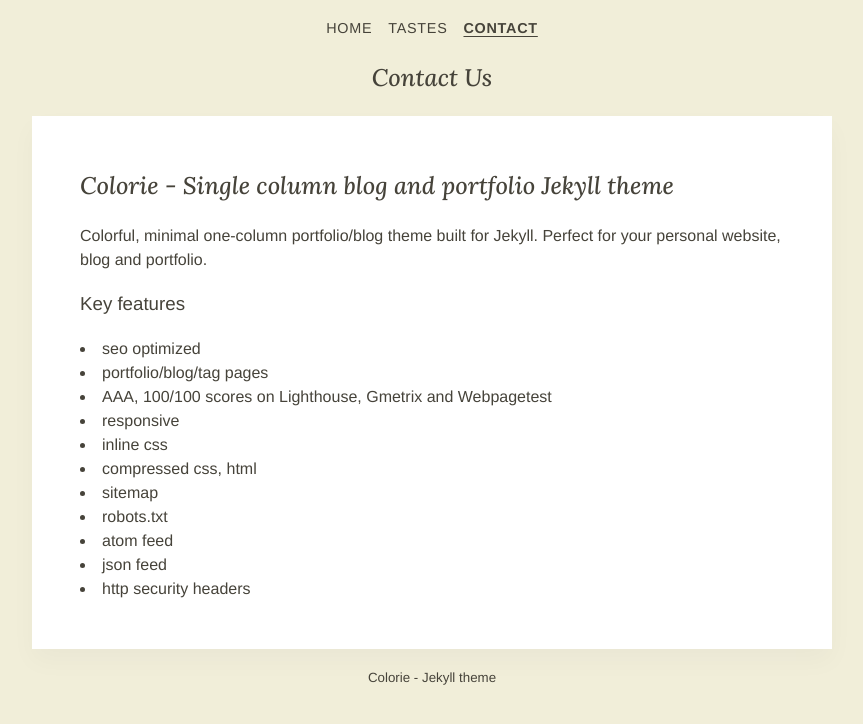
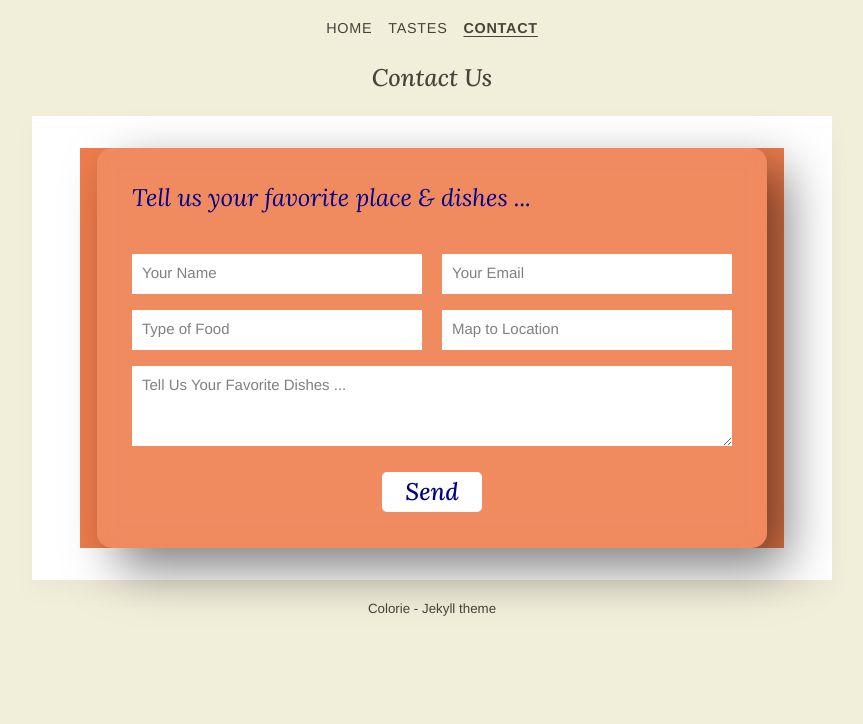
Before and after one commit to yong-lim/eateries, a Jekyll site: the page built from _pages/contact.md, in a window 1280 px wide. Shown: the top 724 px of the page, without its empty margins (208-1071 px from the left). Built offline with Jekyll 4.4.1, drawn with Linux system fonts in a browser that asks for light colours; some web fonts are replaced.

Commit message:
Add contact page and script for it

```diff
--- /dev/null
+++ b/_includes/contact.html
@@ -0,0 +1,131 @@
+<div class="container">
+    <form id="formID" onsubmit="postEatery(event)">
+        <h4>Tell us your favorite place & dishes ...</h4>
+
+        <input type="text"  name="entry.485428648"  id="yourName"  placeholder="Your Name"       required>
+        <input type="email" name="emailAddress"     id="yourEmail" placeholder="Your Email"      required>
+        <input type="text"  name="entry.1364348215" id="typeFood"  placeholder="Type of Food"    required>
+        <input type="text"  name="entry.467555596"  id="gMap"      placeholder="Map to Location" required>
+
+        <textarea name="entry.1696159737" placeholder="Tell Us Your Favorite Dishes ..." required></textarea>
+        <input type="submit" value="Send" id="sendButton">
+
+        <div id="alert-field" hidden>
+          <p>Uh oh! Something went wrong!</p>
+        </div>
+    </form>
+</div>
+
+<style type="text/css">
+.container{
+    min-height: 40vh;
+    background: #08071d;
+    display: flex;
+    justify-content: center;
+    align-items: center;
+    background: #ef7d4d;
+}
+
+.container form{
+    width: 670px;
+    height: 400px;
+    display: flex;
+    justify-content: center;
+    box-shadow: 20px 20px 50px rgba(0,0,0,0.5);
+    border-radius: 15px;
+    background: rgba(255,255,255,0.1);
+    backdrop-filter: blur(10px);
+    flex-wrap: wrap;
+}
+
+.container form h1{
+    font-family: "Lora", serif;
+    font-style: italic;
+    font-weight: 400;
+    color: darkblue;
+    margin-top: 20px;
+    width: 500px;
+    text-align: center;
+}
+
+.container form input{
+    font-family: 'Inter var', 'Helvetica', sans-serif;
+    width: 290px;
+    height: 40px;
+    padding-left: 10px;
+    outline: none;
+    border: none;
+    font-size: 15px;
+    margin-bottom: 10px;
+    border-bottom: 2px solid #fff;
+    color: #000;
+}
+
+.container form input::placeholder{
+    color: grey;
+}
+.container form textarea::placeholder{
+    color: grey;
+}
+
+.container form #yourEmail,
+.container form #gMap{
+    margin-left: 20px;
+}
+
+.container form h4{
+    font-family: "Lora", serif;
+    font-style: italic;
+    font-size: 24px;
+    font-weight: 400;
+    color: darkblue;
+    width: 600px;
+}
+
+.container form textarea{
+    font-family: 'Inter var', 'Helvetica', sans-serif;
+    font-size: 15px;
+    padding: 10px;
+    outline: none;
+    border: none;
+    min-width: 600px;
+    max-width: 600px;
+    min-height: 80px;
+    max-height: 80px;
+}
+
+textarea::-webkit-scrollbar{
+    width: 1em;
+}
+
+textarea::-webkit-scrollbar-thumb{
+    background-color: rgba(194,194,194,0.713);
+}
+
+.container form #sendButton{
+    font-family: "Lora", serif;
+    font-style: italic;
+    border: none;
+    background: #fff;
+    border-radius: 5px;
+    margin-top: 20px;
+    font-weight: 500;
+    font-size: 24px;
+    color: #333;
+    color: darkblue;
+    width: 100px;
+    padding: 0;
+    margin-bottom: 30px;
+    transition: 0.3s;
+}
+
+.container form #sendButton:hover{
+    opacity: 0.7;
+}
+
+.container form #alert-field{
+    padding: 7px;
+    font-size: 14px;
+}
+
+</style>
--- a/_includes/footer.html
+++ b/_includes/footer.html
@@ -1,5 +1,8 @@
 <footer class="footer" role="contentinfo">
-    <small>
-Colorie - Jekyll theme
-    </small>
-   </footer>
+   <small>
+      Colorie - Jekyll theme
+   </small>
+</footer>
+
+<script src="https://cdnjs.cloudflare.com/ajax/libs/jquery/2.2.4/jquery.min.js"></script>
+<script src="{{ site.baseurl }}/assets/js/postEatery.js"></script>
--- a/_pages/contact.md
+++ b/_pages/contact.md
@@ -3,20 +3,4 @@
 title: Contact Us
 ---
 
-## Colorie - Single column blog and portfolio Jekyll theme
-
-Colorful, minimal one-column portfolio/blog theme built for Jekyll. Perfect for your personal website, blog and portfolio.
-
-### Key features
-
-- seo optimized
-- portfolio/blog/tag pages
-- AAA, 100/100 scores on Lighthouse, Gmetrix and Webpagetest
-- responsive
-- inline css
-- compressed css, html
-- sitemap
-- robots.txt
-- atom feed
-- json feed
-- http security headers
+{% include contact.html %}
--- /dev/null
+++ b/assets/js/postEatery.js
@@ -0,0 +1,52 @@
+function formFocus() {
+  $('#alert-field')
+    .hide()
+    .addClass('is-hidden');
+ }
+
+function formReset() {
+  $('#alert-field')
+    .show()
+    .html("<span><p>Thank you for dropping us a line . . .</p></span><br>");
+  document.getElementById("formID").reset();
+  setTimeout(() => {
+    $('#sendButton').show();
+    $('#alert-field').hide();
+    console.log('This alert appeared after 3 second!');
+  }, 2000);
+}
+
+//selector from your HTML form
+function postEatery(e) {
+  //prevent the form from submiting so we can post to the google form
+  e.preventDefault();
+  console.log("in postEatery");
+  $('#sendButton').hide();
+  $('#alert-field')
+    .show()
+    .html("<span><p>Please wait while we're sending your messgae . . .</p>  <progress></progress></span>");
+
+  //AJAX request
+  $.ajax({
+    //The public Google Form url, but replace /view with /formResponse
+    url: 'https://docs.google.com/forms/d/e/1FAIpQLSf6Paftyz8sBWHuG9TfaWcspP8LN0Mw-0ubF6KyGu3b9NpGGQ/formResponse',
+    data: $('#formID').serialize(), //Nifty jquery function that gets all the input data
+    type: 'POST', //tells ajax to post the data to the url
+    dataType: "json", //the standard data type for most ajax requests
+    statusCode: { //the status code from the POST request
+      0: function(data) { //0 is when Google gives a CORS error, don't worry it went through
+       //success
+        formReset();
+       },
+       200: function(data) {//200 is a success code. it went through!
+         //success
+         // $('#form-success').text('hooray! 200');
+        formReset();
+       },
+       403: function(data) {//403 is when something went wrong and the submission didn't go through
+         //error
+         alert('Oh no! something went wrong. Please let us know of your problem.');
+       }
+    }
+  });
+};
```
